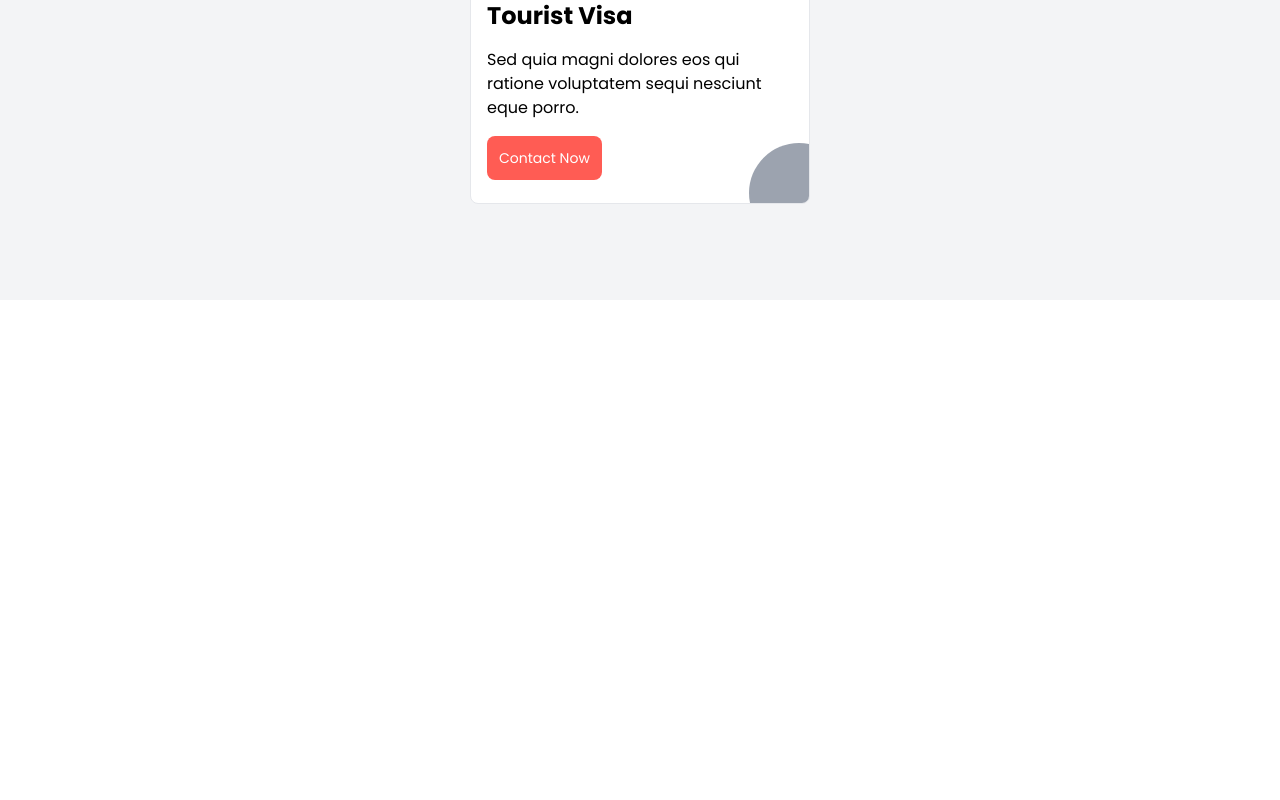
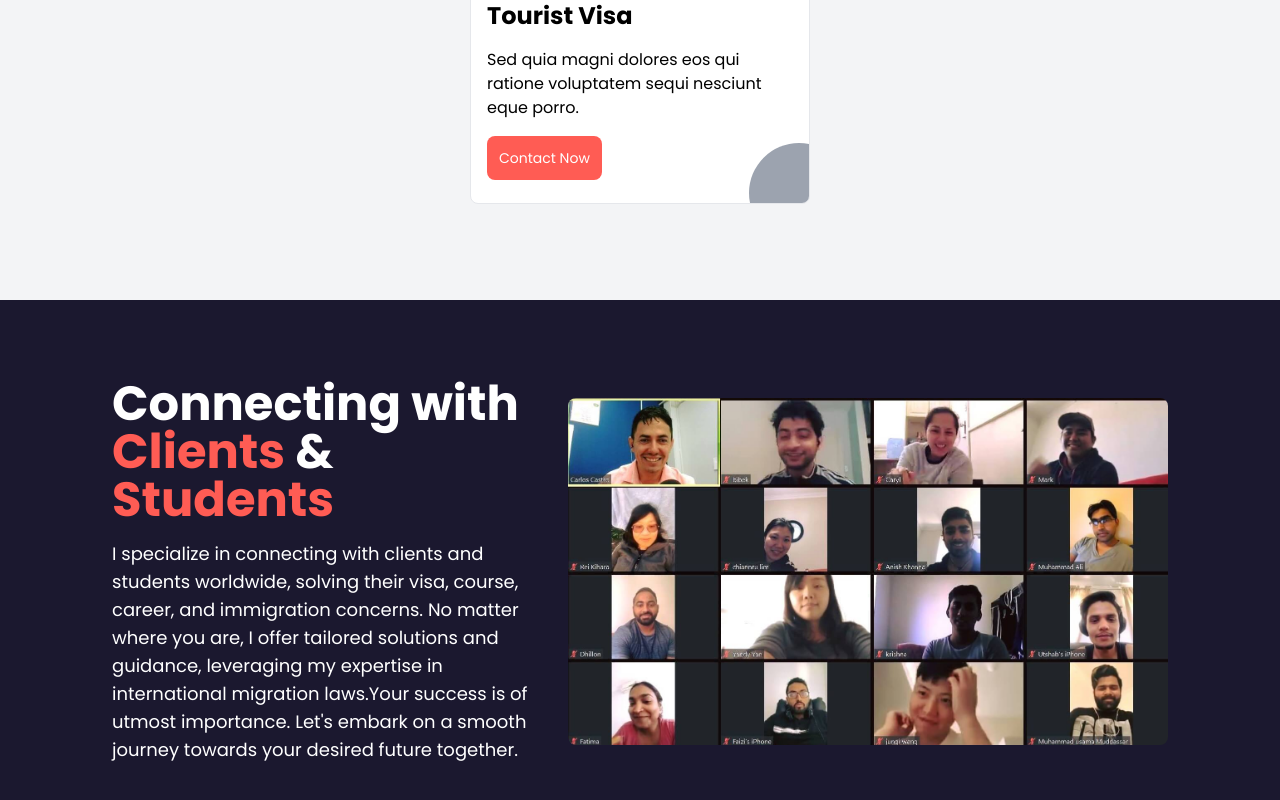
Before and after one commit to MingmaTenzing/carlosmigration, a Next.js app: page / in a window 1280 px wide. Shown: the part 2913-3713 px from the top of the page. Before the commit the page ends 3213 px from the top, so only its background shows below. Built offline with nearby package versions, Linux system fonts and the light colour scheme.

Commit message:
clients section is complete

```diff
--- /dev/null
+++ b/components/Home Components/Clients.tsx
@@ -0,0 +1,37 @@
+import Image from "next/image";
+import clients from "../../assests/Clients.jpg";
+import { GlobeAsiaAustraliaIcon } from "@heroicons/react/24/outline";
+
+type Props = {};
+function Clients({}: Props) {
+  return (
+    <div className=" bg-[#1b182f] p-4 py-20   space-y-10 lg:space-y-0 lg:space-x-10 lg:flex lg:justify-center lg:items-center ">
+      <div className=" space-y-4 lg:w-1/3" >
+        <h2 className=" text-white font-bold text-center lg:text-start text-3xl md:text-4xl lg:text-5xl  ">
+          Connecting with <span className=" text-orange"> Clients</span> &{" "}
+          <span className=" text-orange">Students</span>
+        </h2>
+
+        <p className=" lg:text-lg text-white lg:text-start text-center">
+          {" "}
+          I specialize in connecting with clients and students worldwide,
+          solving their visa, course, career, and immigration concerns. No
+          matter where you are, I offer tailored solutions and guidance,
+          leveraging my expertise in international migration laws.Your success
+          is of utmost importance. Let's embark on a smooth journey towards your
+          desired future together.
+        </p>
+      </div>
+      <div className=" m-4">
+        <Image
+          src={clients}
+          alt="Connecting with Clients and Students"
+          width={1443}
+          height={835}
+          className=" rounded-lg  lg:w-[600px]" />
+
+      </div>
+    </div>
+  );
+}
+export default Clients;
--- a/src/app/page.tsx
+++ b/src/app/page.tsx
@@ -4,6 +4,7 @@ import Hero from '../../components/Home Components/Hero'
 import Services from '../../components/Home Components/Services'
 import AboutUs from '../../components/Home Components/AboutUs'
 import Offering from '../../components/Home Components/Offering'
+import Clients from '../../components/Home Components/Clients'
 
 export default function Home() {
   return (
@@ -13,6 +14,7 @@ export default function Home() {
       <Services  />
       <AboutUs />
       <Offering />
+      <Clients />
     </main>
   )
 }
```
Also changed, not shown: assests/Clients.jpg (added).
